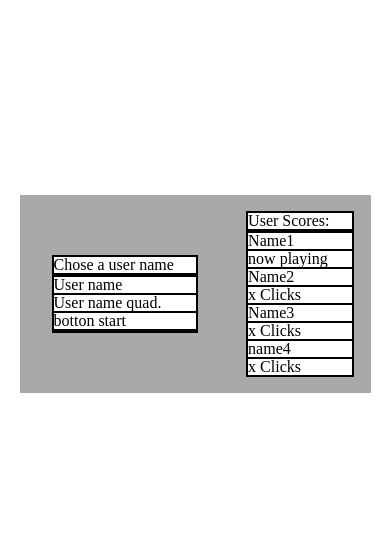
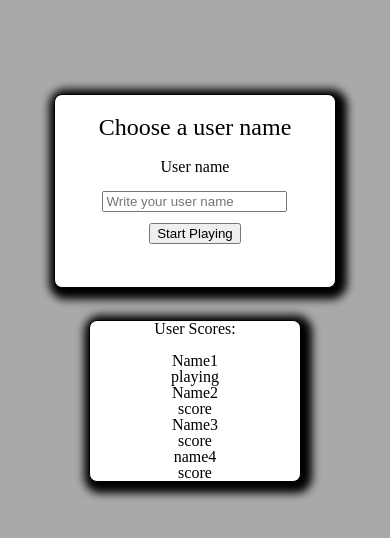
Before and after one commit to YannPares/PlayWith10secBox, a plain HTML site: page index.html in a window 390 px wide. Drawn offline with Linux system fonts and the light colour scheme.

Commit message:
(css) basic responsive

```diff
--- a/index.html
+++ b/index.html
@@ -10,53 +10,54 @@
 <body>
     <main class="main-container">
         <section class="frame1">
-            <div class="frame1row1">Chose a user name
+            <div class="frame1row frame1row1"><h2 class="chooseUser"><strong>Choose a user name</strong></h2>
             </div>
 
-            <div class="frame1row2">
+            <div class="frame1row frame1row2">
             </div>
 
-            <div class="frame1row3">User name
+            <div class="frame1row frame1row3"><h3 class="userName">User name</h3>
             </div>
 
-            <div class="frame1row4">User name quad.
+            <div class="frame1row frame1row4"><input type="text" class="usernameInput" id="username" placeholder="Write your user name">
             </div>
 
-            <div class="frame1row5">botton start
+            <div class="frame1row frame1row5">
+                <button class="playingButton">Start Playing</button>
             </div>
 
-            <div class="frame1row6">
+            <div class="frame1row frame1row6">
             </div>
 
 
         </section>
         <section class="frame2">
 
-            <div class="frame2row1">User Scores:
+            <div class="frame2row frame2row1"><h2>User Scores:</h2>
             </div>
-            <div class="frame2row2"></div>
-            <div class="frame2row3">Name1
+            <div class="frame2row frame2row2"></div>
+            <div class="frame2row frame2row3"><h3 class="name" id="name1">Name1</h3>
             </div>
 
-            <div class="frame2row4">now playing
+            <div class="frame2row frame2row4"><h4 class="currentStatus" id="name1status"> playing</h4>
             </div>
 
-            <div class="frame2row5">Name2
+            <div class="frame2row frame2row5"><h3 class="name" id="name2">Name2</h3>
             </div>
 
-            <div class="frame2row6">x Clicks
+            <div class="frame2row frame2row6"><h4 class="currentStatus" id="name2status"> score</h4>
             </div>
 
-            <div class="frame2row7">Name3
+            <div class="frame2row frame2row7"><h3 class="name" id="name3">Name3</h3>
             </div>
 
-            <div class="frame2row8">x Clicks
+            <div class="frame2row frame2row8"><h4 class="currentStatus" id="name3status"> score</h4>
             </div>
 
-            <div class="frame2row9">name4
+            <div class="frame2row frame2row9"><h3 class="name" id="name4">name4</h3>
             </div>
 
-            <div class="frame2row10">x Clicks
+            <div class="frame2row frame2row10"><h4 class="currentStatus" id="name4status"> score</h4>
             </div>
 
 
--- a/style.css
+++ b/style.css
@@ -1,38 +1,59 @@
   body{
     display: flex;
-    background-color: white;
+    background-color: darkgrey;
     justify-content: center;
     align-items: center;
+    height: 100%;
+    width: 100%;
 }
 .main-container{
-    display: grid;
+    display: flex;
+    flex-flow: column;
     align-items: center;
     justify-content: center;
-    margin: 50% auto auto auto;
-    grid-template-columns: 60% 40%;
+    margin: 20% auto auto auto;
+    grid-template-columns: 50% 50%;
     height: 100%;
     width: 90%;
     background-color: darkgray;
 }
 .frame1{
-    margin:auto 2rem;
+    display: grid;
+    text-align: center;
+    width: 80%;
+    margin:1rem 1rem;
     background-color: white;
     border: 1px solid black;
-
+    box-shadow: 0.2rem 0.2rem 0.5rem 0.5rem;
+    border-radius: 0.5rem;
 }
 .frame2{
-    margin: 1rem 1rem;
+    display: grid;
+    text-align: center;
+    width: 60%;
+    margin: 1rem 2rem;
     background-color: white;
     border: 1px solid black;
+    box-shadow: 0.2rem 0.2rem 0.5rem 0.5rem;
+    border-radius: 0.5rem;
 }
-
+.frame1row{
+    height: 2rem;
+}
+.frame2row{
+    height: 1rem;
+}
+.chooseUser{
+    line-height: 4rem;
+    font-size: 1.5rem;
+}
 .frame1row1,
 .frame1row2,
 .frame1row3,
 .frame1row4,
 .frame1row5,
 .frame1row6 {
-    border: 1px solid black;
+    /*border: 1px solid black;*/
 
 }
 .frame2row1,
@@ -45,6 +66,20 @@
 .frame2row8,
 .frame2row9,
 .frame2row10 {
-    border: 1px solid black;
+    /*border: 1px solid black;*/
 
 }
+
+
+
+@media (min-width: 1050px){
+.main-container{
+    flex-flow: row;
+}
+
+
+
+
+}
+
+/* media query main-container no flexflow column */
```
